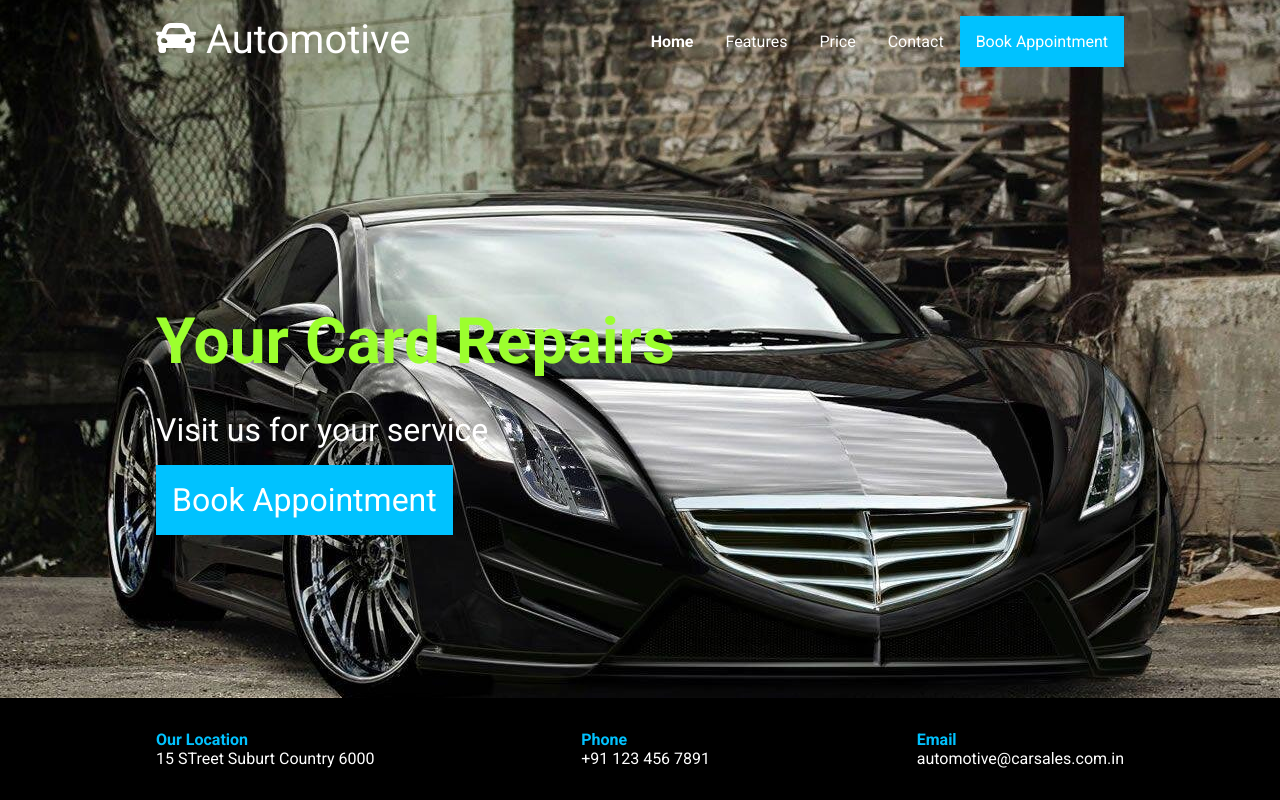
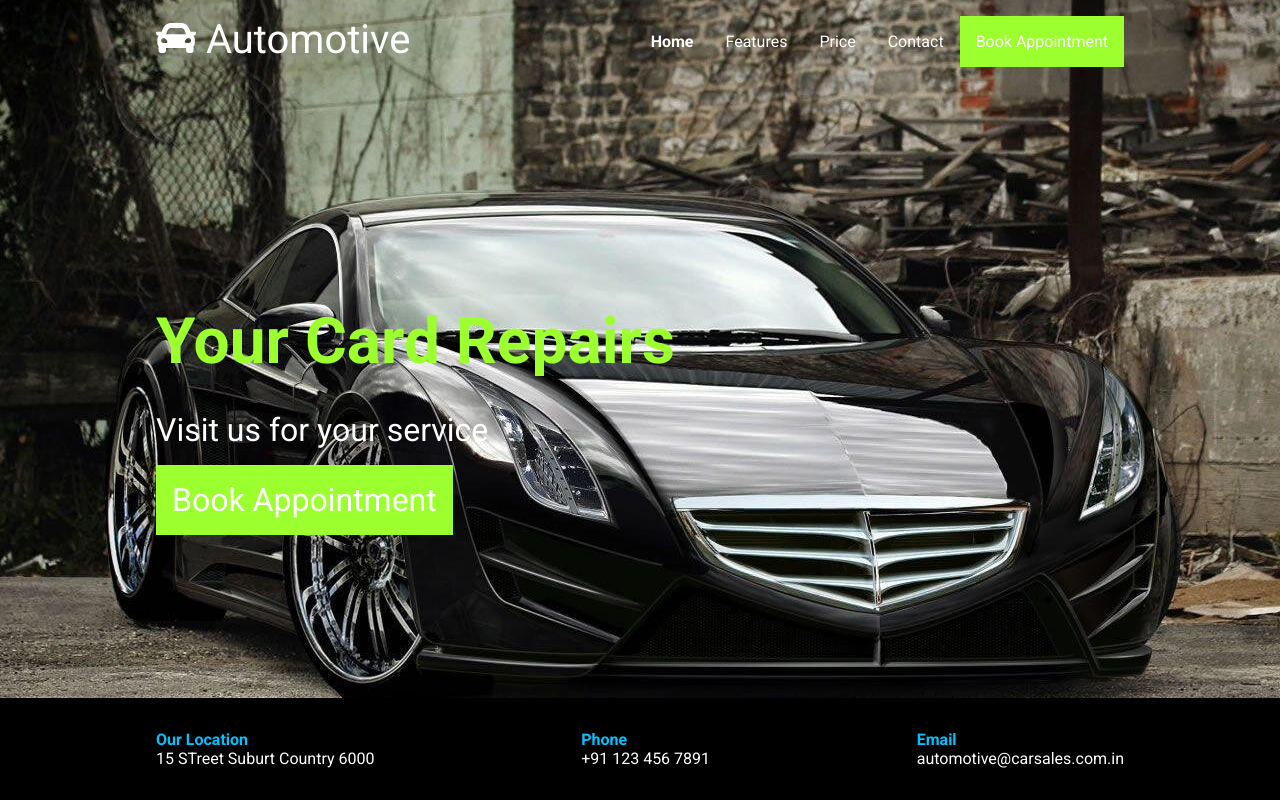
Before and after one commit to TejaKumarReddyB/Car-Design, a plain HTML site: page index.html in a window 1280 px wide. Drawn offline with Linux system fonts and the light colour scheme; a script that the page names is missing.

Commit message:
Update style.css

```diff
--- a/style.css
+++ b/style.css
@@ -65,7 +65,7 @@ nav li a {
 }
 
 .highlight {
-    background-color: #00c2ff;
+    background-color: #9CFF2E;
     color: white;
     padding: 1rem;
     text-decoration: none;
```
